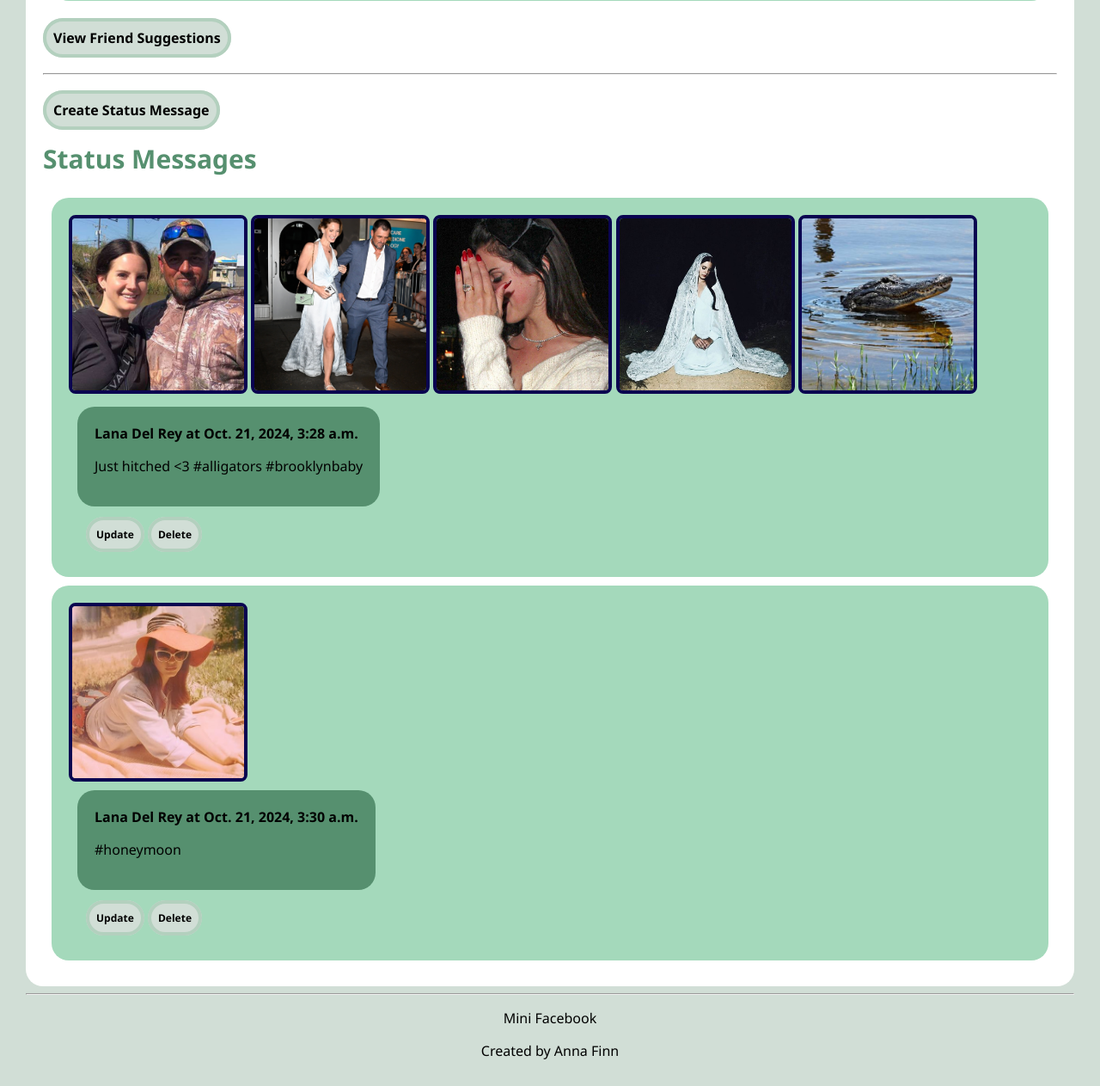
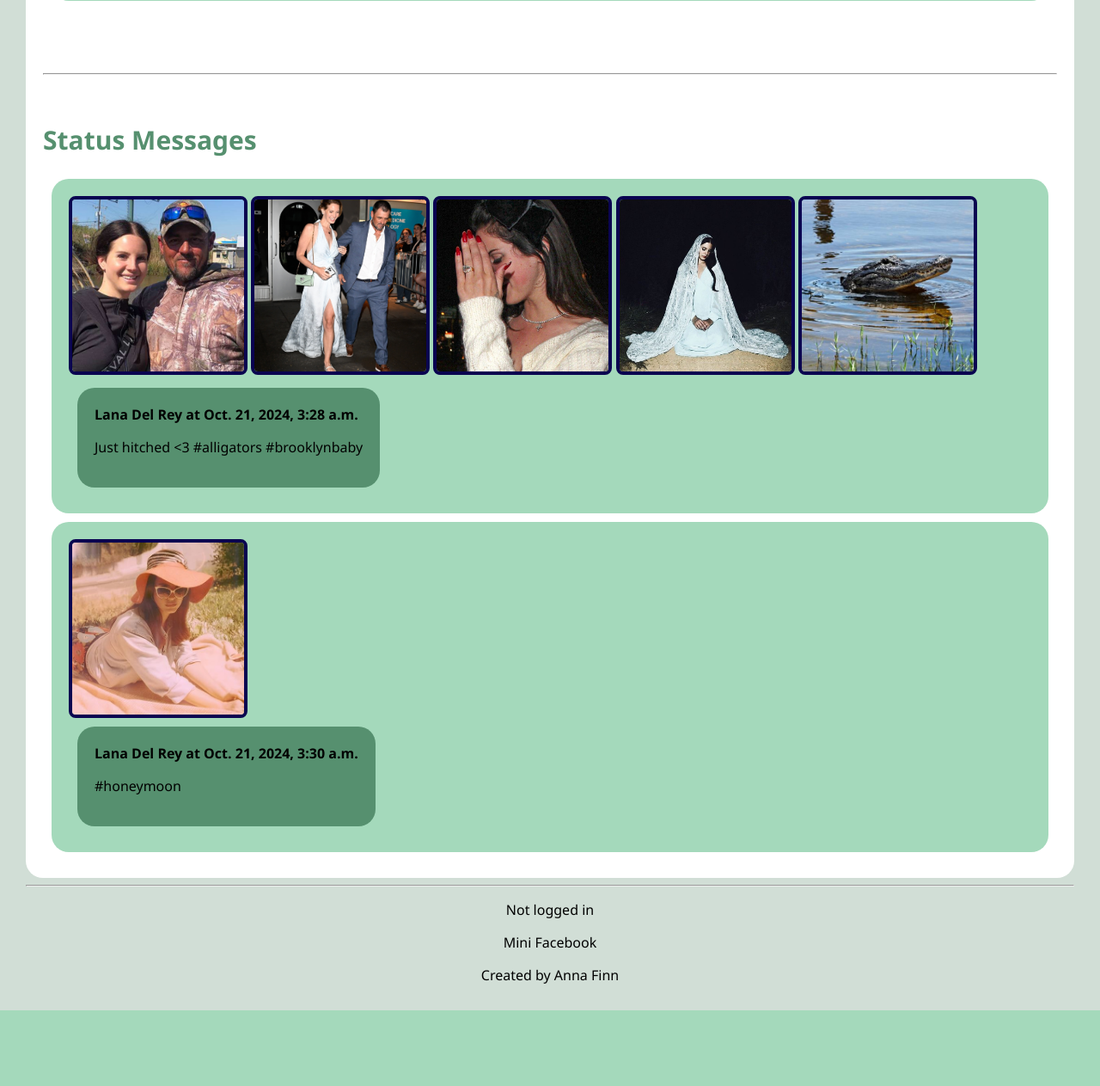
Before and after one commit to afinn12/cs412, a Django app: page /mini_fb/profile/1 in a window 1280 px wide. Shown: the part 1277-2540 px from the top of the page at 86% size. After the commit the page ends 2452 px from the top, so only its background shows below. Run offline with Django 5.2, Linux system fonts and the light colour scheme; data comes from the database, SQL or seed files in the repository; both versions use the stored data as it was after the commit.

Commit message:
a9 working

```diff
--- a/mini_fb/models.py
+++ b/mini_fb/models.py
@@ -1,10 +1,14 @@
 from django.db import models
 from django.urls import reverse
+from django.contrib.auth.models import User
 
 # Create your models here.
 
 class Profile(models.Model):
     '''Encapsulate the idea of a Facebook Profile'''
+
+    # every Profile has one User:
+    user = models.ForeignKey(User, on_delete=models.CASCADE)
 
     # data attributes of a Profile:
     first = models.TextField(blank=False)
@@ -79,7 +83,7 @@ class Profile(models.Model):
         own = StatusMessage.objects.filter(profile=self)
 
         # Get the friends of this profile
-        friends = self.get_friends()  # Assuming this returns a list of friend Profile instances
+        friends = self.get_friends()
 
         # Get status messages from friends
         other = StatusMessage.objects.filter(profile__in=friends)
--- a/mini_fb/templates/mini_fb/base.html
+++ b/mini_fb/templates/mini_fb/base.html
@@ -8,14 +8,29 @@
     </head>
     <body>
         <header>
+            <!-- these URLs do not depend on which user is logged in -->
             <a class="title" href="{% url 'show_all_profiles' %}">Mini Facebook</a>
             <a class="create" href="{% url 'create_profile' %}">Create Profile</a>
+            {% if request.user.is_authenticated %}
+                <!-- <a class="create" href="{% url 'logout' %}">Log out</a> -->
+                <form method="POST" action="{% url 'logout' %}" class="create">
+                    {% csrf_token %}
+                    <input type="submit" value="Logout" style="background: none; border: none; cursor: pointer; padding: 0px; color: #767f7e; font-weight: 100;">
+                </form>
+            {% else %}
+                <a class="create" href="{% url 'login' %}">Log in</a>
+            {% endif %}
         </header>
 
     {% block content %}
     {% endblock %}
 
     <hr>
+     {% if request.user.is_authenticated %}
+        <p>Logged in as: {{ request.user }}</p>
+    {% else %}
+        <p>Not logged in</p>
+    {% endif %}
     <p> Mini Facebook </p>
     <p> Created by Anna Finn</p>
     </body>
--- a/mini_fb/templates/mini_fb/create_profile_form.html
+++ b/mini_fb/templates/mini_fb/create_profile_form.html
@@ -17,6 +17,9 @@
     <table>
         <!-- display form as a table -->
         {{form.as_table}}
+        {% if not request.user.is_authenticated %}
+            {{ user_form.as_p }}
+        {% endif %}
         <tr>
             <td></td>
             <td>
--- a/mini_fb/templates/mini_fb/friend_suggestions.html
+++ b/mini_fb/templates/mini_fb/friend_suggestions.html
@@ -16,7 +16,7 @@
                     <img class="post-img" src="{{ f.image_url }}" alt="{{ f.first }}'s Proflie Picture">
                     <strong style="color: black;">{{ f.first }} {{ f.last }}</strong>
                 </a>
-                <a class="status-button" style="display: inline-block; margin-top: 10px; " href="{% url 'add_friend' profile.pk f.pk %}">Add Friend</a>
+                <a class="status-button" style="display: inline-block; margin-top: 10px; " href="{% url 'add_friend' f.pk %}">Add Friend</a>
             </div>
         {% endfor %}
     </div>
--- /dev/null
+++ b/mini_fb/templates/mini_fb/logged_out.html
@@ -0,0 +1,6 @@
+<!-- templates/mini_fb/templates/logged_out.html -->
+{% extends 'mini_fb/base.html' %}
+{% block content %}
+<h1 style="text-align: center;">Successfully Logged Out!</h1>
+
+{% endblock %}
--- a/mini_fb/templates/mini_fb/show_profile.html
+++ b/mini_fb/templates/mini_fb/show_profile.html
@@ -7,11 +7,16 @@
             <img class="profile-img" src="{{profile.image_url}}" alt="{{article.image_url}}">
 
             <div>
-                <a class="status-button" style="display: inline-block; margin-top: 10px; " href="{% url 'news_feed' profile.pk %}">{{profile.first}}'s News Feed</a>
+                {% if request.user.is_authenticated and request.user == profile.user %}
+                    <a class="status-button" style="display: inline-block; margin-top: 10px; " href="{% url 'news_feed'%}">{{profile.first}}'s News Feed</a>
+                {% endif %}
+
                 <h2>{{profile.first}} {{profile.last}}</h2>
                 <h3>{{profile.city}}</h3>
                 <h3>{{profile.email}}</h3>
-                <a class="status-button" style="display: inline-block; margin-top: 10px; " href="{% url 'update_profile' profile.pk %}">Update Profile</a>
+                {% if request.user.is_authenticated and request.user == profile.user %}
+                    <a class="status-button" style="display: inline-block; margin-top: 10px; " href="{% url 'update_profile'%}">Update Profile</a>
+                {% endif %}
             </div>
 </main>
 
@@ -34,10 +39,15 @@
     {% endif %}
     <br>
 
-    <a class="status-button" href="{% url 'friend_suggestions' profile.pk %}">View Friend Suggestions</a>
+    {% if request.user.is_authenticated and request.user == profile.user %}
+        <a class="status-button" href="{% url 'friend_suggestions' %}">View Friend Suggestions</a>
+    {% endif %}
     <br><br><hr><br>
 
-    <a class="status-button" href="{% url 'create_status' profile.pk %}">Create Status Message</a>
+    {% if request.user.is_authenticated and request.user == profile.user %}
+        <a class="status-button" href="{% url 'create_status' %}">Create Status Message</a>
+    {% endif %}
+
     {% if profile.get_statusmessages %}
         <h2>Status Messages</h2>
         <!-- call the get_statusmessages method on the article object -->
@@ -52,10 +62,12 @@
                 <strong> {{s.profile.first}} {{s.profile.last}} at {{s.timestamp}}</strong>
                 <p>{{s.message}}</p>
             </div>
-            <div style="margin: 20px;">
-                <a class="status-button" style="font-size: 12px;" href="{% url 'update_status' s.pk %}">Update</a>
-                <a class="status-button" style="font-size: 12px;" href="{% url 'delete_status' s.pk %}">Delete</a>
-            </div>
+            {% if request.user.is_authenticated and request.user == profile.user %}
+                <div style="margin: 20px;">
+                    <a class="status-button" style="font-size: 12px;" href="{% url 'update_status' s.pk %}">Update</a>
+                    <a class="status-button" style="font-size: 12px;" href="{% url 'delete_status' s.pk %}">Delete</a>
+                </div>
+            {% endif %}
         </div>
         {% endfor %}
     {% else %}
--- a/mini_fb/urls.py
+++ b/mini_fb/urls.py
@@ -3,6 +3,7 @@
 ## define the URLs for this app
 
 from django.urls import path
+from django.contrib.auth import views as auth_views
 from .views import ShowAllProfiles, ProfileView, CreateProfileView, CreateStatusMessageView, UpdateProfileView, DeleteStatusMessageView, UpdateStatusView, CreateFriendView, ShowFriendSuggestionsView, ShowNewsFeedView # our view class definition
 
 # define a list of valid URL patterns:
@@ -15,12 +16,14 @@ urlpatterns = [
     path(r'profile/<int:pk>', ProfileView.as_view(), name="profile"),
     # path(r'create_comment', views.CreateCommentView.as_view(), name="create_comment"),
     path(r'create_profile', CreateProfileView.as_view(), name="create_profile"),
-    path(r'profile/<int:pk>/create_status', CreateStatusMessageView.as_view(), name="create_status"),
-    path(r'profile/<int:pk>/update', UpdateProfileView.as_view(), name="update_profile"),
+    path(r'profile/create_status', CreateStatusMessageView.as_view(), name="create_status"),
+    path(r'profile/update', UpdateProfileView.as_view(), name="update_profile"),
     path(r'status/<int:pk>/delete', DeleteStatusMessageView.as_view(), name='delete_status'),
     path(r'status/<int:pk>/delete', DeleteStatusMessageView.as_view(), name='delete_status'),
     path(r'status/<int:pk>/update', UpdateStatusView.as_view(), name='update_status'),
-    path('profile/<int:pk>/add_friend/<int:other_pk>/', CreateFriendView.as_view(), name='add_friend'),
-    path('profile/<int:pk>/friend_suggestions/', ShowFriendSuggestionsView.as_view(), name='friend_suggestions'),
-    path('profile/<int:pk>/news_feed/', ShowNewsFeedView.as_view(), name='news_feed'),
+    path('profile/add_friend/<int:other_pk>/', CreateFriendView.as_view(), name='add_friend'),
+    path('profile/friend_suggestions/', ShowFriendSuggestionsView.as_view(), name='friend_suggestions'),
+    path('profile/news_feed/', ShowNewsFeedView.as_view(), name='news_feed'),
+    path('login/', auth_views.LoginView.as_view(template_name='mini_fb/login.html'), name='login'),
+    path('logout/', auth_views.LogoutView.as_view(template_name='mini_fb/logged_out.html'), name='logout'),
 ]
--- a/mini_fb/views.py
+++ b/mini_fb/views.py
@@ -11,7 +11,9 @@ from .forms import * ## import the forms (e.g., CreateStatusMessageForm)
 from django.views.generic.edit import UpdateView ## add UpdateView to list of imports
 from .forms import UpdateProfileForm, UpdateStatusForm
 from django.views.generic.edit import DeleteView
-
+from django.contrib.auth.mixins import LoginRequiredMixin
+from django.contrib.auth.forms import UserCreationForm
+from django.contrib.auth import login
 
 # Create your views here.
 
@@ -21,6 +23,12 @@ class ShowAllProfiles(ListView):
     template_name = 'mini_fb/show_all_profiles.html'
     context_object_name = 'profiles' # how to find the data in the template file
 
+    def dispatch(self, request):
+        '''add this method to show/debug logged in user'''
+        print(f"Logged in user: request.user={request.user}")
+        print(f"Logged in user: request.user.is_authenticated={request.user.is_authenticated}")
+        return super().dispatch(request)
+
 
 class ProfileView(DetailView):
     '''Display one Profile selected by PK'''
@@ -29,7 +37,7 @@ class ProfileView(DetailView):
     context_object_name = "profile"
 
 
-class CreateStatusMessageView(CreateView):
+class CreateStatusMessageView(LoginRequiredMixin, CreateView):
     '''
     A view to create a StatusMessage on a Profile.
     on GET: send back the form to display
@@ -43,7 +51,8 @@ class CreateStatusMessageView(CreateView):
         # get the context data from the sueprclass
         context =  super().get_context_data(**kwargs)
         # find the Profile identified by the PK from the URL pattern
-        profile = Profile.objects.get(pk=self.kwargs['pk'])
+        profile = Profile.objects.get(user=self.request.user)
+        # profile = Profile.objects.get(pk=self.kwargs['pk'])
         # add the Profile referred to by the URL into this context
         context['profile'] = profile
         return context
@@ -51,14 +60,16 @@ class CreateStatusMessageView(CreateView):
     def get_success_url(self) -> str:
         '''Return the URL to redirect to on success.'''
         # find the Profile identified by the PK from the URL pattern
-        return reverse('profile', kwargs={'pk':self.kwargs['pk']})
+        return reverse('profile', kwargs={'pk':self.object.profile.pk})
 
     def form_valid(self, form):
         '''This method is called after the form is validated,
         before saving data to the database.'''
 
         # find the Profile identified by the PK from the URL pattern
-        profile = Profile.objects.get(pk=self.kwargs['pk'])
+        # profile = Profile.objects.get(pk=self.kwargs['pk'])
+        profile = Profile.objects.get(user=self.request.user)
+
 
         # attach this Profile to the instance of the StatusMessage to set its FK
         form.instance.profile = profile # like: StatusMessage.profile = profile
@@ -76,6 +87,9 @@ class CreateStatusMessageView(CreateView):
         # delegate work to superclass version of this method
         return super().form_valid(form)
 
+    def get_login_url(self) -> str:
+        '''return the URL required for login'''
+        return reverse('login')
 
 class CreateProfileView(CreateView):
     '''
@@ -90,7 +104,13 @@ class CreateProfileView(CreateView):
     def get_context_data(self, **kwargs: Any) -> dict[str, Any]:
         # get the context data from the superclass
         context =  super().get_context_data(**kwargs)
+        context['user_form'] = UserCreationForm()
         return context
+
+    def get_login_url(self) -> str:
+        '''return the URL required for login'''
+        return reverse('login')
+
 
     def get_success_url(self) -> str:
         '''Return the URL to redirect to on success.'''
@@ -101,18 +121,40 @@ class CreateProfileView(CreateView):
     def form_valid(self, form):
         '''This method is called after the form is validated,
         before saving data to the database.'''
-        # delegate work to superclass version of this method
-        return super().form_valid(form)
+        # Reconstruct the UserCreationForm from the request data
+        user_form = UserCreationForm(self.request.POST)
+
+        if user_form.is_valid() and form.is_valid():  # Validate both forms
+            # Save the new user and attach to the profile
+            user_instance = user_form.save()
+            form.instance.user = user_instance  # Attach the user to the profile
+            # Log in the user
+            login(self.request, user_instance)
+
+            # Proceed with saving the profile
+            return super().form_valid(form)
+
+        # If either form is invalid, re-render the forms with error messages
+        return self.form_invalid(form)
 
 
-class UpdateProfileView(UpdateView):
+
+
+class UpdateProfileView(LoginRequiredMixin, UpdateView):
     '''A view to update a Profile'''
     form_class = UpdateProfileForm
     template_name = "mini_fb/update_profile_form.html"
     model = Profile
 
+    def get_login_url(self) -> str:
+        '''return the URL required for login'''
+        return reverse('login')
 
-class DeleteStatusMessageView(DeleteView):
+    def get_object(self):
+        return Profile.objects.get(user=self.request.user)
+
+
+class DeleteStatusMessageView(LoginRequiredMixin, DeleteView):
     '''A view to delete a StatusMessage and remove it from the database'''
 
     template_name = "mini_fb/delete_status_form.html"
@@ -131,7 +173,11 @@ class DeleteStatusMessageView(DeleteView):
         # reverse to show the article page
         return reverse('profile', kwargs={'pk':profile.pk})
 
-class UpdateStatusView(UpdateView):
+    def get_login_url(self) -> str:
+        '''return the URL required for login'''
+        return reverse('login')
+
+class UpdateStatusView(LoginRequiredMixin, UpdateView):
     '''A view to update a status message'''
     form_class = UpdateStatusForm
     template_name = "mini_fb/update_status_form.html"
@@ -163,14 +209,21 @@ class UpdateStatusView(UpdateView):
 
         return super().form_valid(form)
 
+    def get_login_url(self) -> str:
+        '''return the URL required for login'''
+        return reverse('login')
+
 
 class CreateFriendView(View):
     def dispatch(self, request, *args, **kwargs):
-        profile_pk = kwargs.get('pk')
+        # profile_pk = kwargs.get('pk')
         other_profile_pk = kwargs.get('other_pk')
 
         try:
-            profile = Profile.objects.get(pk=profile_pk)
+            # profile = Profile.objects.get(pk=profile_pk)
+            profile = Profile.objects.get(user=self.request.user)
+            # profile = Profile.objects.get(pk=self.kwargs['pk'])
+
             other_profile = Profile.objects.get(pk=other_profile_pk)
         except Profile.DoesNotExist:
             raise ValueError("Profile does not exist")
@@ -179,10 +232,14 @@ class CreateFriendView(View):
         profile.add_friend(other_profile)
 
         # Redirect back to the profile page
-        return redirect('profile', pk=profile_pk)
+        return redirect('profile', pk=profile.pk)
+
+    def get_object(self):
+        return Profile.objects.get(user=self.request.user)
 
 
-class ShowFriendSuggestionsView(DetailView):
+
+class ShowFriendSuggestionsView(LoginRequiredMixin, DetailView):
     model = Profile
     template_name = 'mini_fb/friend_suggestions.html'
     context_object_name = 'profile'  # This is the context variable you'll use in the template
@@ -192,7 +249,14 @@ class ShowFriendSuggestionsView(DetailView):
         context['friend_suggestions'] = self.object.get_friend_suggestions()  # Add friend suggestions to context
         return context
 
-class ShowNewsFeedView(DetailView):
+    def get_login_url(self) -> str:
+        '''return the URL required for login'''
+        return reverse('login')
+    def get_object(self):
+        return Profile.objects.get(user=self.request.user)
+
+
+class ShowNewsFeedView(LoginRequiredMixin, DetailView):
     model = Profile
     template_name = 'mini_fb/news_feed.html'
     context_object_name = 'profile'
@@ -202,3 +266,10 @@ class ShowNewsFeedView(DetailView):
         profile = self.get_object()  # Get the Profile object
         context['news_feed'] = profile.get_news_feed()  # Get news feed
         return context
+
+    def get_login_url(self) -> str:
+        '''return the URL required for login'''
+        return reverse('login')
+
+    def get_object(self):
+        return Profile.objects.get(user=self.request.user)
```
Also changed, not shown: mini_fb/templates/mini_fb/login.html (added, +14 -0 lines), db.sqlite3, mini_fb/migrations/0006_profile_user.py (added), 5 other files.
